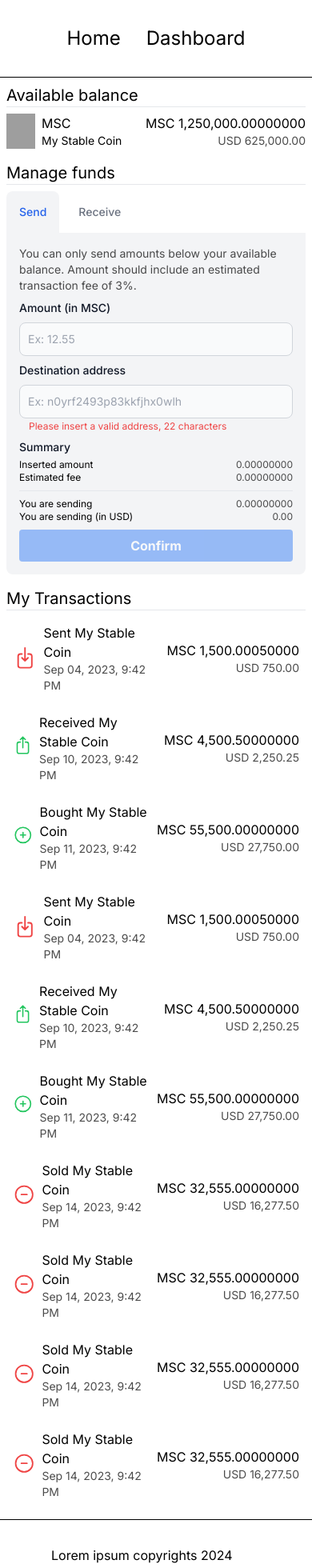
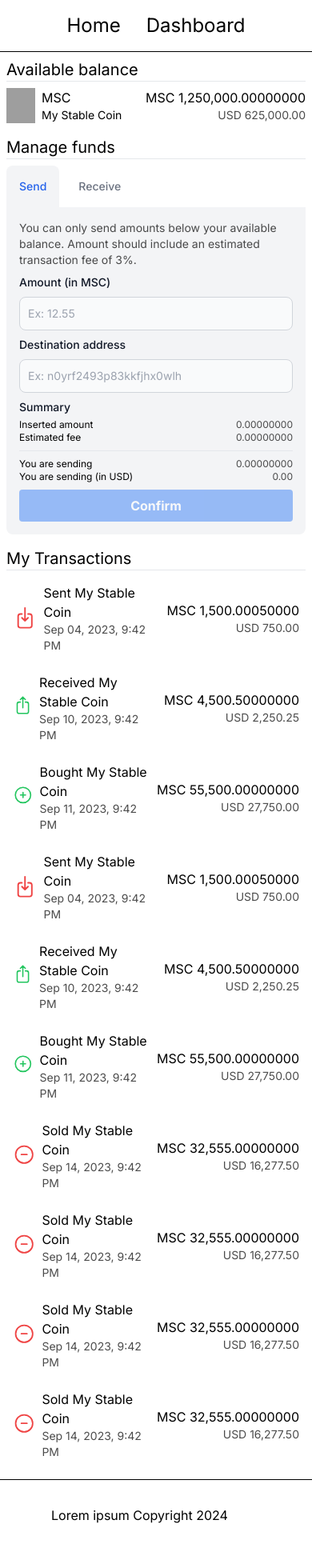
Before and after one commit to mkmule/my-stable-wallet, a Next.js app: page /dashboard in a window 390 px wide. Shown: the top 1960 px of the page at 80% size. After the commit the page ends 1938 px from the top, so only its background shows below. Built offline with nearby package versions, Linux system fonts and the light colour scheme; grey boxes are pictures that could not be loaded.

Commit message:
small ui improvements

```diff
--- a/src/app/layout.tsx
+++ b/src/app/layout.tsx
@@ -19,7 +19,7 @@ export default function RootLayout({ children }: { children: React.ReactNode })
   return (
     <html lang="en">
     <body className={`${inter.className} min-h-screen flex flex-col`}>
-    <header className="py-8 px-16 border-b border-black">
+    <header className="py-4 px-8 lg:py-8 lg:px-16 border-b border-black">
       <nav>
         <ul className="flex justify-center items-center">
           {links.map(({ label, href }) => (
@@ -32,7 +32,7 @@ export default function RootLayout({ children }: { children: React.ReactNode })
       {children}
     </main>
     <footer className="py-8 px-16 border-t border-black">
-      <p>Lorem ipsum copyrights 2024</p>
+      <p>Lorem ipsum Copyright 2024</p>
     </footer>
     </body>
     </html>
--- a/src/components/SendForm/SendForm.tsx
+++ b/src/components/SendForm/SendForm.tsx
@@ -79,7 +79,7 @@ const SendForm = ({ availableAmount }: Props) => {
   useEffect(() => {
     // Possible to write using useMemo also which will avoid usage of state
 
-    if (insertedAddress.length != ADDRESS_LENGTH) {
+    if (insertedAddress.length && insertedAddress.length != ADDRESS_LENGTH) {
       setWarningMessageAddress(`Please insert a valid address, ${ADDRESS_LENGTH} characters`);
     } else {
       setWarningMessageAddress('');
```
